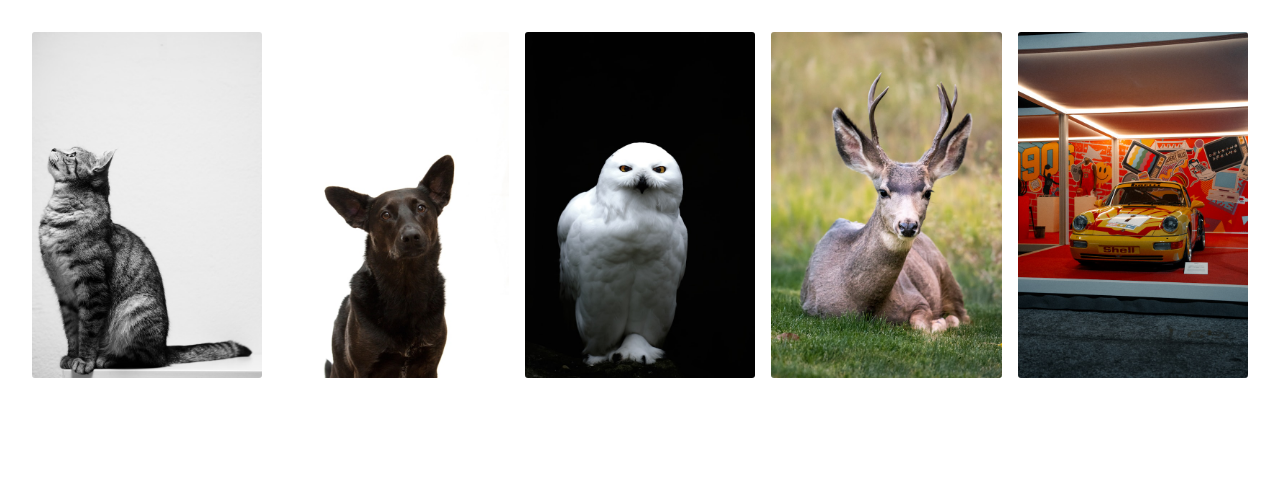
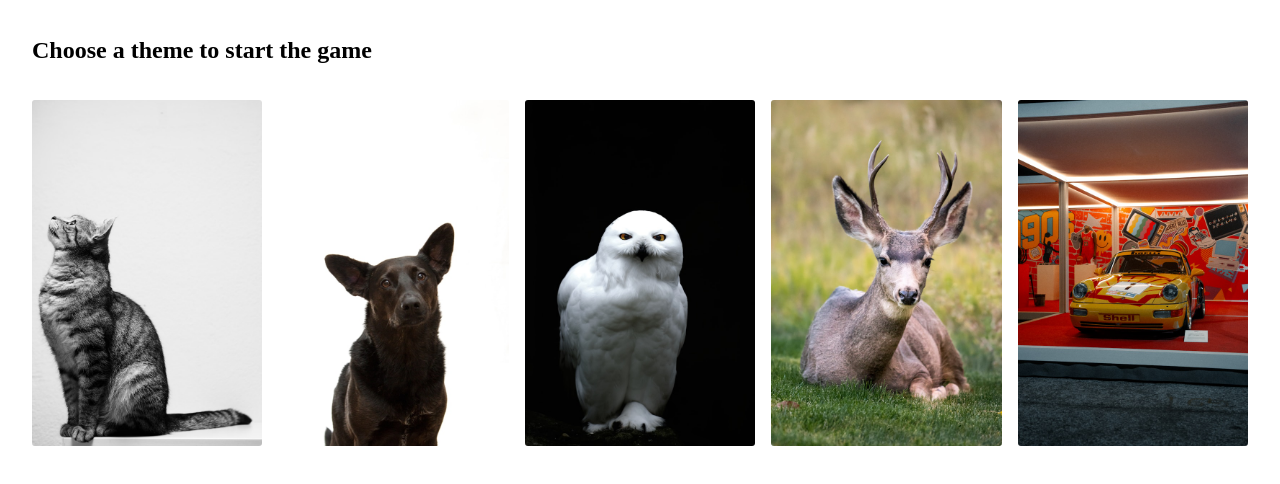
Before and after one commit to Ayoroq/memory-card, a React (Vite) app: page / in a window 1280 px wide. Both pictures are taken after a click on the button "Get Started". Shown: the top 484 px of the page. Built offline with nearby package versions, Linux system fonts and the light colour scheme.

Commit message:
Added more details to the theme selection

```diff
--- a/src/components/ThemeSelector.jsx
+++ b/src/components/ThemeSelector.jsx
@@ -14,6 +14,8 @@ const images = {
 
 export default function Thumbnails({ handleThumbnailClick, handleMouseMove, handleMouseLeave}) {
   return (
+    <>
+    <h2>Choose a theme to start the game</h2>
     <ul className="thumbnail-container">
       {Object.keys(images).map((key) => (
         <li key={key} className="thumbnail">
@@ -29,5 +31,6 @@ export default function Thumbnails({ handleThumbnailClick, handleMouseMove, hand
         </li>
       ))}
     </ul>
+    </>
   );
 }
```
